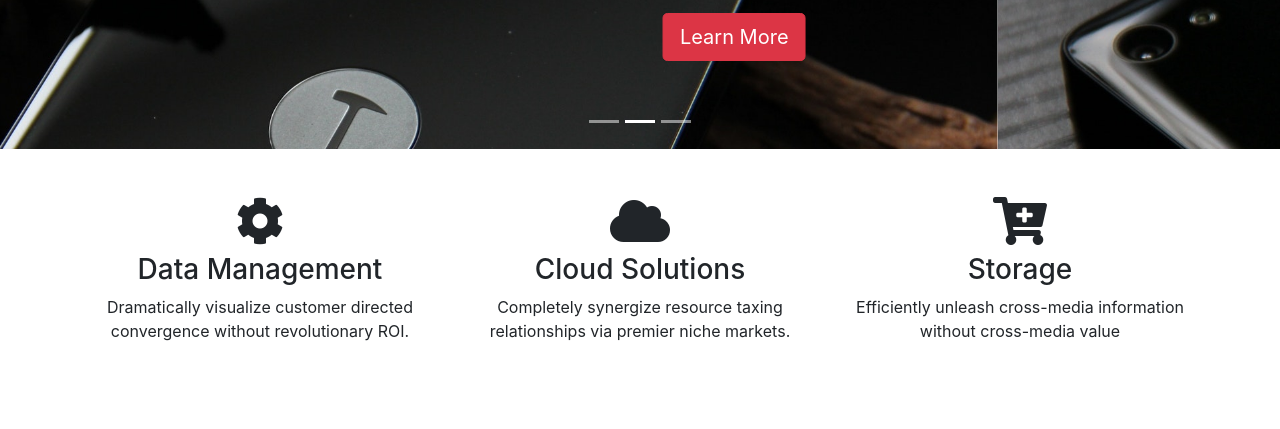
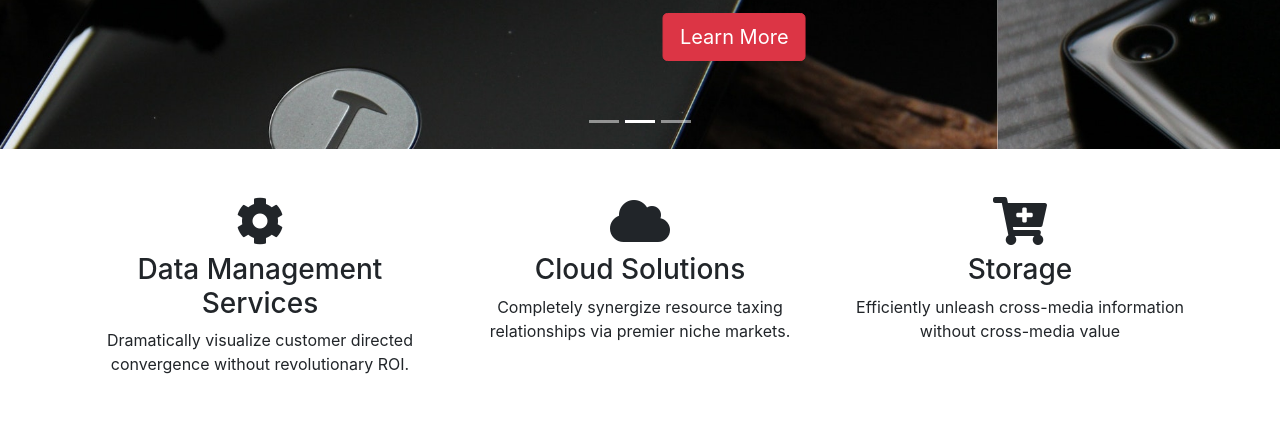
Before and after one commit to Maccauhuru/pixtone-website, a plain HTML site: page index.html in a window 1280 px wide. Shown: the part 357-786 px from the top of the page. Drawn offline with nearby package versions, Linux system fonts and the light colour scheme; some packages are replaced by stand-ins of ours; a script that the page names is missing.

Commit message:
heading change

```diff
--- a/index.html
+++ b/index.html
@@ -106,7 +106,7 @@
             <div class="row">
                 <div class="col-md-4 mb-4 text-center">
                     <i class="fas fa-cog fa-3x mb-2"></i>
-                    <h3>Data Management</h3>
+                    <h3>Data Management Services</h3>
                     <p>Dramatically visualize customer directed convergence without revolutionary ROI.</p>
                 </div>
                 <div class="col-md-4 mb-4 text-center">
```
